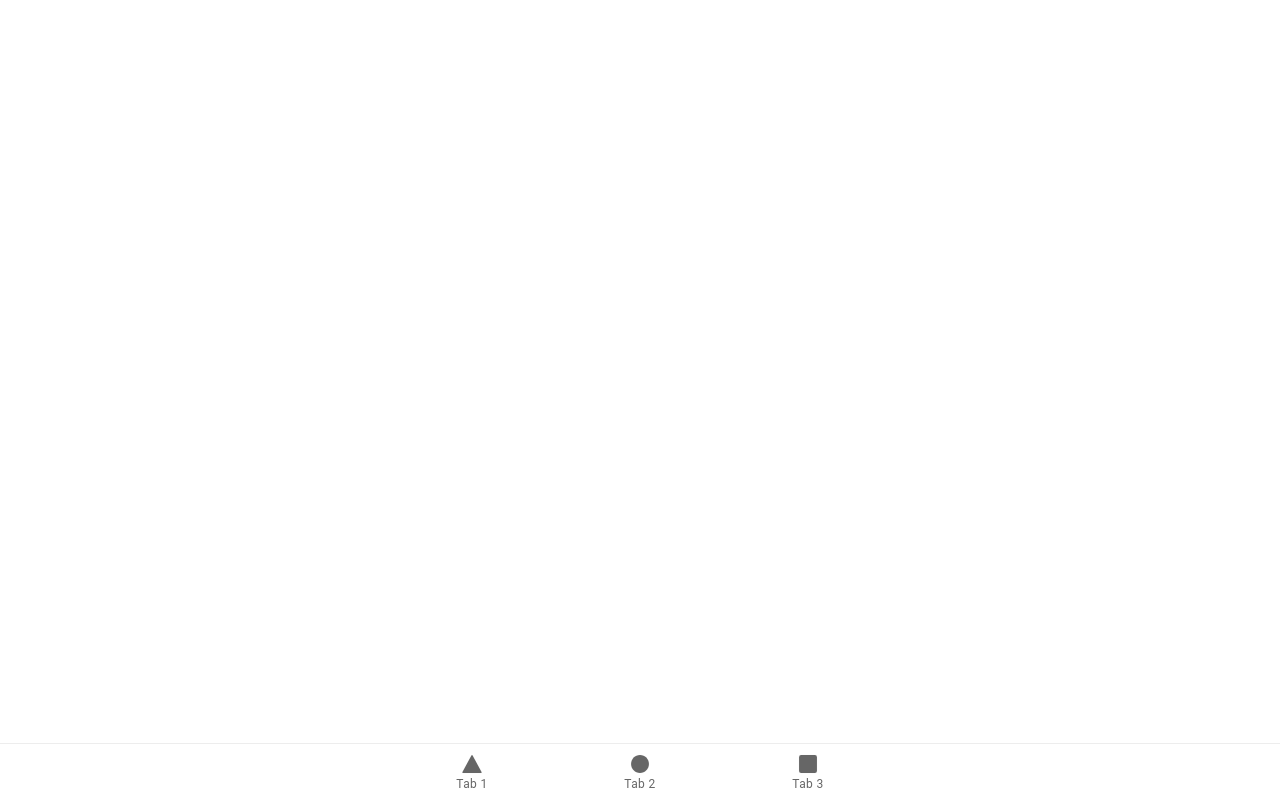
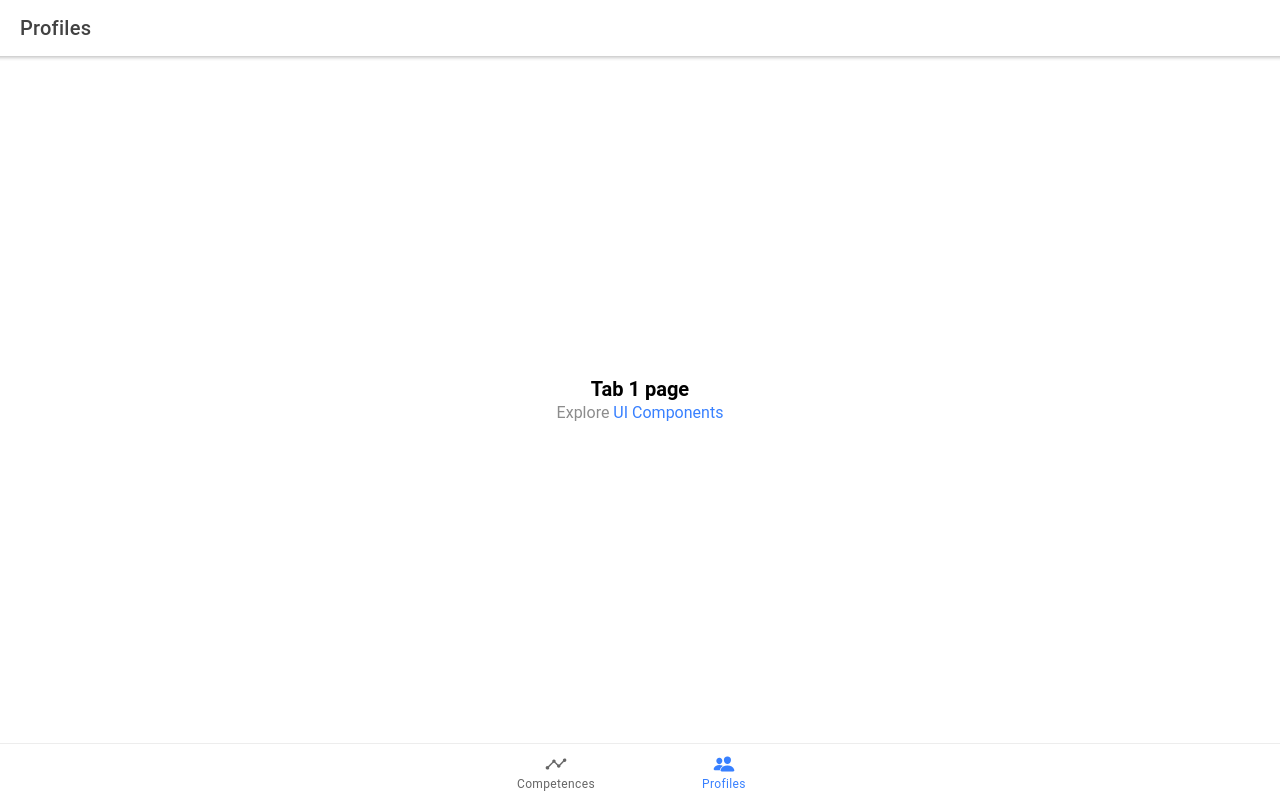
Before and after one commit to MaximeHavez/mycomp_ionic, a React (Create React App) app: page /Profiles in a window 1280 px wide. Built offline with nearby package versions, Linux system fonts and the light colour scheme.

Commit message:
FEAT : Ajout de la tab

```diff
--- /dev/null
+++ b/db.json
@@ -0,0 +1,16 @@
+{
+  "competences": [
+    {
+      "id": 1,
+      "nom": "Java",
+      "description": "Lorem ipsum dolor sit amet, consectetur adipiscing elit, sed do eiusmod tempor incididunt ut labore et dolore magna aliqua. Ut enim ad minim veniam, quis nostrud exercitation ullamco laboris nisi ut aliquip ex ea commodo consequat. Duis aute irure dolor in reprehenderit in voluptate velit esse cillum dolore eu fugiat nulla pariatur. Excepteur sint occaecat cupidatat non proident, sunt in culpa qui officia deserunt mollit anim id est laborum"
+    }
+  ],
+  "profils": [
+    {
+      "id": 2,
+      "firstname": "John",
+      "lastname": "Doe"
+    }
+  ]
+}
--- a/package.json
+++ b/package.json
@@ -21,6 +21,7 @@
     "@types/react-router-dom": "^5.1.7",
     "history": "^4.9.0",
     "ionicons": "^6.0.3",
+    "json-server": "^0.17.1",
     "react": "^18.2.0",
     "react-dom": "^18.2.0",
     "react-router": "^5.2.0",
--- a/src/App.tsx
+++ b/src/App.tsx
@@ -10,10 +10,7 @@ import {
   setupIonicReact
 } from '@ionic/react';
 import { IonReactRouter } from '@ionic/react-router';
-import { ellipse, square, triangle } from 'ionicons/icons';
-import Tab1 from './pages/Tab1';
-import Tab2 from './pages/Tab2';
-import Tab3 from './pages/Tab3';
+
 
 /* Core CSS required for Ionic components to work properly */
 import '@ionic/react/css/core.css';
@@ -33,6 +30,9 @@ import '@ionic/react/css/display.css';
 
 /* Theme variables */
 import './theme/variables.css';
+import Profiles from './pages/Profiles';
+import Competences from './pages/Competences';
+import { people , analytics} from 'ionicons/icons';
 
 setupIonicReact();
 
@@ -41,31 +41,25 @@ const App: React.FC = () => (
     <IonReactRouter>
       <IonTabs>
         <IonRouterOutlet>
-          <Route exact path="/tab1">
-            <Tab1 />
+          <Route exact path="/Profiles">
+            <Profiles />
           </Route>
-          <Route exact path="/tab2">
-            <Tab2 />
-          </Route>
-          <Route path="/tab3">
-            <Tab3 />
+          <Route path="/Competences">
+            <Competences />
           </Route>
           <Route exact path="/">
-            <Redirect to="/tab1" />
+            <Redirect to="/Competences" />
           </Route>
         </IonRouterOutlet>
         <IonTabBar slot="bottom">
-          <IonTabButton tab="tab1" href="/tab1">
-            <IonIcon icon={triangle} />
-            <IonLabel>Tab 1</IonLabel>
+
+          <IonTabButton tab="Competences" href="/Competences">
+            <IonIcon icon={analytics} />
+            <IonLabel>Competences</IonLabel>
           </IonTabButton>
-          <IonTabButton tab="tab2" href="/tab2">
-            <IonIcon icon={ellipse} />
-            <IonLabel>Tab 2</IonLabel>
-          </IonTabButton>
-          <IonTabButton tab="tab3" href="/tab3">
-            <IonIcon icon={square} />
-            <IonLabel>Tab 3</IonLabel>
+          <IonTabButton tab="Profiles" href="/Profiles">
+            <IonIcon icon={people} />
+            <IonLabel>Profiles</IonLabel>
           </IonTabButton>
         </IonTabBar>
       </IonTabs>
--- /dev/null
+++ b/src/pages/Competences.tsx
@@ -0,0 +1,35 @@
+import { IonCard, IonCardContent, IonCardHeader, IonCardSubtitle, IonCardTitle, IonContent, IonHeader, IonPage, IonTitle, IonToolbar } from '@ionic/react';
+import ExploreContainer from '../components/ExploreContainer';
+import './Competences.css';
+
+const Tab3: React.FC = () => {
+  return (
+    <IonPage>
+      <IonHeader>
+        <IonToolbar>
+          <IonTitle>Compétences</IonTitle>
+        </IonToolbar>
+      </IonHeader>
+      <IonContent fullscreen>
+
+        {/* debut Card */}
+        <IonCard>
+        <img alt="Silhouette of mountains" src="https://ionicframework.com/docs/img/demos/card-media.png" />
+        <IonCardHeader>
+          <IonCardTitle>Card Title</IonCardTitle>
+          <IonCardSubtitle>Card Subtitle</IonCardSubtitle>
+        </IonCardHeader>
+
+        <IonCardContent>
+          Here's a small text description for the card content. Nothing more, nothing less.
+        </IonCardContent>
+        </IonCard>
+        {/* Fin card */}
+
+
+      </IonContent>
+    </IonPage>
+  );
+};
+
+export default Tab3;
--- a/src/pages/Tab2.tsx
+++ b/src/pages/Profiles.tsx
@@ -1,25 +1,25 @@
 import { IonContent, IonHeader, IonPage, IonTitle, IonToolbar } from '@ionic/react';
 import ExploreContainer from '../components/ExploreContainer';
-import './Tab2.css';
+import './Profiles.css';
 
-const Tab2: React.FC = () => {
+const Profiles: React.FC = () => {
   return (
     <IonPage>
       <IonHeader>
         <IonToolbar>
-          <IonTitle>Tab 2</IonTitle>
+          <IonTitle>Profiles</IonTitle>
         </IonToolbar>
       </IonHeader>
       <IonContent fullscreen>
         <IonHeader collapse="condense">
           <IonToolbar>
-            <IonTitle size="large">Tab 2</IonTitle>
+            <IonTitle size="large">Profiles</IonTitle>
           </IonToolbar>
         </IonHeader>
-        <ExploreContainer name="Tab 2 page" />
+        <ExploreContainer name="Tab 1 page" />
       </IonContent>
     </IonPage>
   );
 };
 
-export default Tab2;
+export default Profiles;
--- a/src/pages/Tab1.tsx
+++ /dev/null
@@ -1,25 +0,0 @@
-import { IonContent, IonHeader, IonPage, IonTitle, IonToolbar } from '@ionic/react';
-import ExploreContainer from '../components/ExploreContainer';
-import './Tab1.css';
-
-const Tab1: React.FC = () => {
-  return (
-    <IonPage>
-      <IonHeader>
-        <IonToolbar>
-          <IonTitle>Tab 1</IonTitle>
-        </IonToolbar>
-      </IonHeader>
-      <IonContent fullscreen>
-        <IonHeader collapse="condense">
-          <IonToolbar>
-            <IonTitle size="large">Tab 1</IonTitle>
-          </IonToolbar>
-        </IonHeader>
-        <ExploreContainer name="Tab 1 page" />
-      </IonContent>
-    </IonPage>
-  );
-};
-
-export default Tab1;
--- a/src/pages/Tab3.tsx
+++ /dev/null
@@ -1,25 +0,0 @@
-import { IonContent, IonHeader, IonPage, IonTitle, IonToolbar } from '@ionic/react';
-import ExploreContainer from '../components/ExploreContainer';
-import './Tab3.css';
-
-const Tab3: React.FC = () => {
-  return (
-    <IonPage>
-      <IonHeader>
-        <IonToolbar>
-          <IonTitle>Tab 3</IonTitle>
-        </IonToolbar>
-      </IonHeader>
-      <IonContent fullscreen>
-        <IonHeader collapse="condense">
-          <IonToolbar>
-            <IonTitle size="large">Tab 3</IonTitle>
-          </IonToolbar>
-        </IonHeader>
-        <ExploreContainer name="Tab 3 page" />
-      </IonContent>
-    </IonPage>
-  );
-};
-
-export default Tab3;
```
Also changed, not shown: src/pages/Competences.css (added), src/pages/Profiles.css (added), src/pages/Tab1.css (deleted), src/pages/Tab2.css (deleted), src/pages/Tab3.css (deleted), 1 other file (tests, documents, lock files or other folders).
